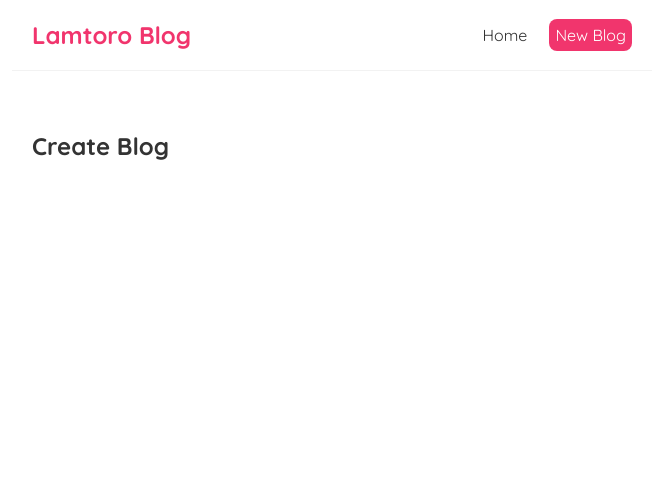
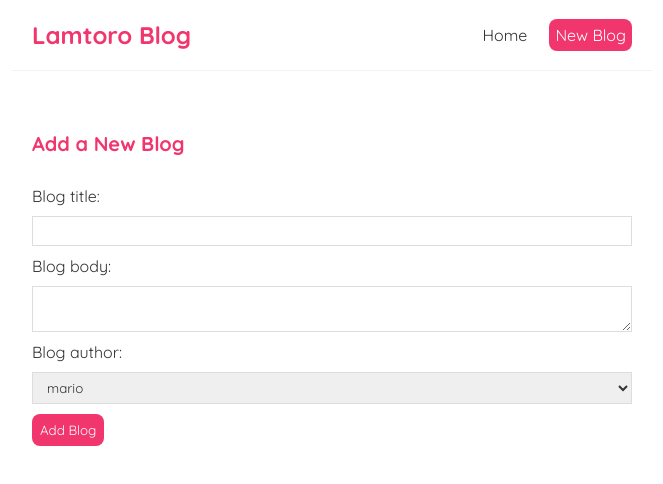
Before and after one commit to Lamtorodo/react-blog, a React (Create React App) app: page /create in a window 1280 px wide. Shown: the top 484 px of the page, without its empty margins (308-971 px from the left). Built offline with nearby package versions, Linux system fonts and the light colour scheme; the HTML template or start-up script is replaced by a standard one.

Commit message:
create form for create blog

```diff
--- a/src/App.js
+++ b/src/App.js
@@ -2,6 +2,7 @@
 import Navbar from './Navbar'
 import { BrowserRouter as Router, Switch, Route } from 'react-router-dom'
 import Create from './Create';
+import BlogDetails from './BlogDetails'
 function App() {
   return (
     <Router>
@@ -15,6 +16,9 @@
             <Route path="/create">
               <Create/>
             </Route>
+            <Route path="/blogs/:id">
+              <BlogDetails/>
+            </Route>
           </Switch>
         </div>
 
--- /dev/null
+++ b/src/BlogDetails.js
@@ -0,0 +1,20 @@
+import { useParams } from "react-router";
+import useFetch from "./useFetch";
+const BlogDetails = () => {
+    const { id } = useParams();
+    const { data: blog, isPending } = useFetch("http://localhost:1337/blogs/" + id);
+    return (
+        <div className="blog-details">
+            {isPending && <div>Loading...</div>}
+            {blog && (
+                <article>
+                    <h2>{blog.title}</h2>
+                    <p>Written by {blog.author}</p>
+                    <div>{blog.body}</div>
+                </article>
+            )};
+        </div>
+    );
+}
+
+export default BlogDetails;
--- a/src/BlogList.js
+++ b/src/BlogList.js
@@ -1,12 +1,18 @@
-const BlogList = ({blogs,title}) => {
+import { Link } from "react-router-dom";
+
+const BlogList = ({ blogs, title }) => {
     return (
         <div className="blog-list">
             <h2>{title}</h2>
             {blogs.map((blog) =>
+
                 <div className="blog-preview" key={blog.id}>
-                    <h2>{blog.title}</h2>
-                    <p>{blog.body}</p>
+                    <Link to={`/blogs/${blog.id}`}>
+                        <h2>{blog.title}</h2>
+                        <p>Written by {blog.author}</p>
+                    </Link>
                 </div>
+
             )}
         </div>
     );
--- a/src/Create.js
+++ b/src/Create.js
@@ -1,7 +1,43 @@
+import { useState } from "react";
+
 const Create = () => {
-    return (
-        <h2>Create Blog</h2>
-     );
+  const [title, setTitle] = useState('');
+  const [body, setBody] = useState('');
+  const [author, setAuthor] = useState('mario');
+  const onhandleSubmit = (e => {
+      e.preventDefault();
+      const blog = {title,body,author};
+      console.log(blog);
+  })
+  return (
+    <div className="create">
+      <h2>Add a New Blog</h2>
+      <form onSubmit={onhandleSubmit}>
+        <label>Blog title:</label>
+        <input
+          type="text"
+          required
+          value={title}
+          onChange={(e) => setTitle(e.target.value)}
+        />
+        <label>Blog body:</label>
+        <textarea
+          required
+          value={body}
+          onChange={(e) => setBody(e.target.value)}
+        ></textarea>
+        <label>Blog author:</label>
+        <select
+          value={author}
+          onChange={(e) => setAuthor(e.target.value)}
+        >
+          <option value="mario">mario</option>
+          <option value="yoshi">yoshi</option>
+        </select>
+        <button>Add Blog</button>
+      </form>
+    </div>
+  );
 }
 
 export default Create;
--- a/src/Home.js
+++ b/src/Home.js
@@ -1,4 +1,4 @@
-import useFetch from 'react-fetch-hook';
+import useFetch from './useFetch';
 import BlogList from './BlogList'
 
 const Home = () => {
--- a/src/Navbar.js
+++ b/src/Navbar.js
@@ -1,10 +1,11 @@
+import {Link} from 'react-router-dom'
 const Navbar = () => {
     return (
         <nav className="navbar">
             <h1>Lamtoro Blog</h1>
         <div className="links">
-            <a href="/">Home</a>
-            <a href="create" className="create-blog">New Blog</a>
+            <Link to="/">Home</Link>
+            <Link to="create" className="create-blog">New Blog</Link>
         </div>
         </nav>
       );
--- a/src/index.css
+++ b/src/index.css
@@ -52,3 +52,54 @@
   color: #f1356d;
   margin-bottom: 8px;
 }
+.blog-preview a {
+  text-decoration: none;
+}
+/* blog details page */
+.blog-details h2 {
+  font-size: 20px;
+  color: #f1356d;
+  margin-bottom: 10px;
+}
+.blog-details div {
+  margin: 20px 0;
+}
+.blog-details button {
+  background: #f1356d;
+  color: #fff;
+  border: 0;
+  padding: 8px;
+  border-radius: 8px;
+  cursor: pointer;
+}
+* create new blog form */
+.create {
+  max-width: 400px;
+  margin: 0 auto;
+  text-align: center;
+}
+.create label {
+  text-align: left;
+  display: block;
+}
+.create h2 {
+  font-size: 20px;
+  color: #f1356d;
+  margin-bottom: 30px;
+}
+.create input, .create textarea, .create select {
+  width: 100%;
+  padding: 6px 10px;
+  margin: 10px 0;
+  border: 1px solid #ddd;
+  box-sizing: border-box;
+  display: block;
+}
+.create button {
+  background: #f1356d;
+  color: #fff;
+  border: 0;
+  padding: 8px;
+  border-radius: 8px;
+  cursor: pointer;
+}
--- a/src/useFetch.js
+++ b/src/useFetch.js
@@ -1,19 +1,20 @@
 import { useState, useEffect } from 'react'
 const useFetch = (url) => {
-const [data, setBlogs] = useState(null)
-const [isPending, setIsPending] = useState(true)
+    const [data, setBlogs] = useState(null)
+    const [isPending, setIsPending] = useState(true)
+    const abortControl = new AbortController();
     useEffect(() => {
-        fetch(url).then(
+        fetch(url, {signal:abortControl.signal}).then(
             res => {
                 return res.json()
             })
             .then(data => {
-                console.log(data)
                 setBlogs(data)
                 setIsPending(false)
             })
+        return () => abortControl.abort();
     }, [url])
-    return {data , isPending};
+    return { data, isPending };
 };
 
 export default useFetch;
```
